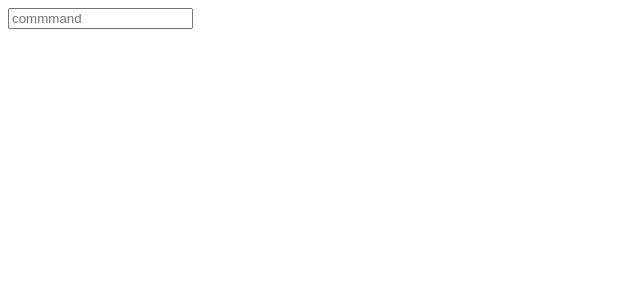
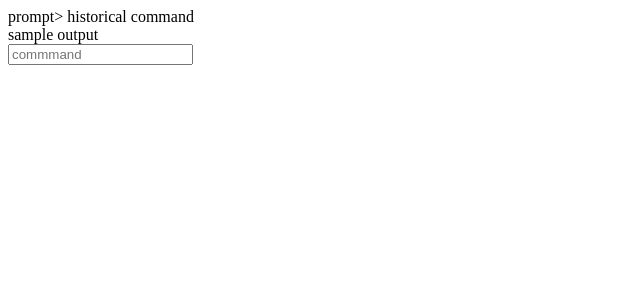
Before and after one commit to dwarburt/homepage-old, an Angular app: page / in a window 1280 px wide. Shown: the top 300 px of the page, without its empty margins (0-640 px from the left). Built offline with nearby package versions, Linux system fonts and the light colour scheme.

Commit message:
Adds a teminal item component

```diff
--- a/src/app/app.module.ts
+++ b/src/app/app.module.ts
@@ -4,14 +4,14 @@ import { NgModule } from '@angular/core';
 import { AppRoutingModule } from './app-routing.module';
 import { AppComponent } from './app.component';
 import { TerminalComponent } from './terminal/terminal.component';
-import { TerminalHistoryItemComponent } from './terminal-history-item/terminal-history-item.component';
+import { TerminalItemComponent } from './terminal-item/terminal-item.component';
 
 
 @NgModule({
   declarations: [
     AppComponent,
     TerminalComponent,
-    TerminalHistoryItemComponent
+    TerminalItemComponent
   ],
   imports: [
     BrowserModule,
--- a/src/app/terminal-history-item/terminal-history-item.component.html
+++ /dev/null
@@ -1 +0,0 @@
-<p>terminal-history-item works!</p>
--- a/src/app/terminal-history-item/terminal-history-item.component.ts
+++ /dev/null
@@ -1,15 +0,0 @@
-import { Component, OnInit } from '@angular/core';
-
-@Component({
-  selector: 'app-terminal-history-item',
-  templateUrl: './terminal-history-item.component.html',
-  styleUrls: ['./terminal-history-item.component.scss']
-})
-export class TerminalHistoryItemComponent implements OnInit {
-
-  constructor() { }
-
-  ngOnInit(): void {
-  }
-
-}
--- /dev/null
+++ b/src/app/terminal-item/terminal-item.component.html
@@ -0,0 +1,9 @@
+<div>
+    <div>
+        <span class="prompt">prompt> </span>
+        <span class="command">historical command</span>
+    </div>
+    <div>
+        <span class="output">sample output</span>
+    </div>
+</div>
--- /dev/null
+++ b/src/app/terminal-item/terminal-item.component.ts
@@ -0,0 +1,15 @@
+import { Component, OnInit } from '@angular/core';
+
+@Component({
+  selector: 'app-terminal-item',
+  templateUrl: './terminal-item.component.html',
+  styleUrls: ['./terminal-item.component.scss']
+})
+export class TerminalItemComponent implements OnInit {
+
+  constructor() { }
+
+  ngOnInit(): void {
+  }
+
+}
--- a/src/app/terminal/terminal.component.html
+++ b/src/app/terminal/terminal.component.html
@@ -1,3 +1,6 @@
+<div>
+    <app-terminal-item></app-terminal-item>
+</div>
 <div>
     <input type="text" placeholder="commmand" />
 </div>
```
Also changed, not shown: src/app/terminal-item/terminal-item.component.scss (added), 2 other files (tests, documents, lock files or other folders).
